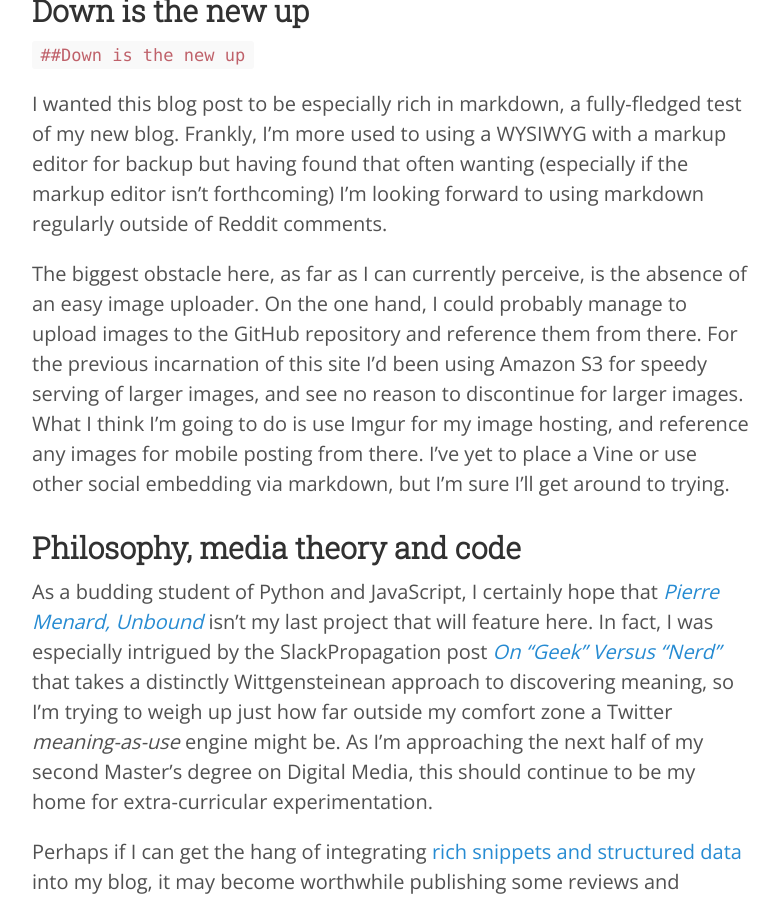
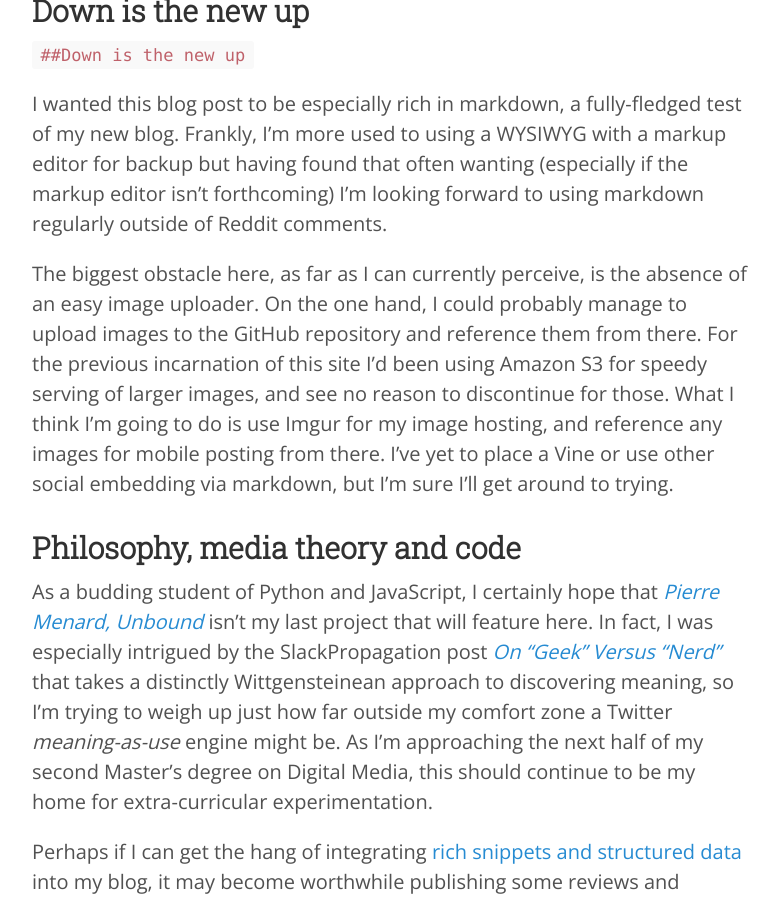
Before and after one commit to robSafar/whereof-thereof.github.io, a Jekyll site: the page built from _posts/2014-07-27-my-first-markdown-post.md, in a window 1280 px wide and 900 px high, scrolled down 1401 px. Shown: the whole window, without its empty margins (248-1027 px from the left). Built offline with Jekyll 4.4.1, drawn with Linux system fonts in a browser that asks for light colours; Markdown is read by kramdown in place of the engine named in the settings; comment, search, counter and statistics services are not loaded.

Commit message:
Created :_posts/2014-07-27-my-first-markdown-post.md

```diff
--- a/_posts/2014-07-27-my-first-markdown-post.md
+++ b/_posts/2014-07-27-my-first-markdown-post.md
@@ -19,7 +19,7 @@
 
 I wanted this blog post to be especially rich in markdown, a fully-fledged test of my new blog. Frankly, I'm more used to using a WYSIWYG with a markup editor for backup but having found that often wanting (especially if the markup editor isn't forthcoming) I'm looking forward to using markdown regularly outside of Reddit comments.
 
-The biggest obstacle here, as far as I can currently perceive, is the absence of an easy image uploader. On the one hand, I could probably manage to upload images to the GitHub repository and reference them from there. For the previous incarnation of this site I'd been using Amazon S3 for speedy serving of larger images, and see no reason to discontinue for larger images. What I think I'm going to do is use Imgur for my image hosting, and reference any images for mobile posting from there. I've yet to place a Vine or use other social embedding via markdown, but I'm sure I'll get around to trying.
+The biggest obstacle here, as far as I can currently perceive, is the absence of an easy image uploader. On the one hand, I could probably manage to upload images to the GitHub repository and reference them from there. For the previous incarnation of this site I'd been using Amazon S3 for speedy serving of larger images, and see no reason to discontinue for those. What I think I'm going to do is use Imgur for my image hosting, and reference any images for mobile posting from there. I've yet to place a Vine or use other social embedding via markdown, but I'm sure I'll get around to trying.
 
 ##Philosophy, media theory and code
 
```
